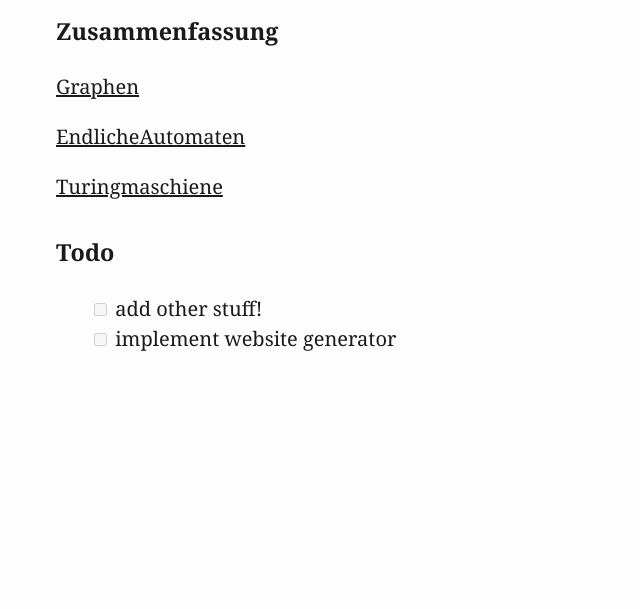
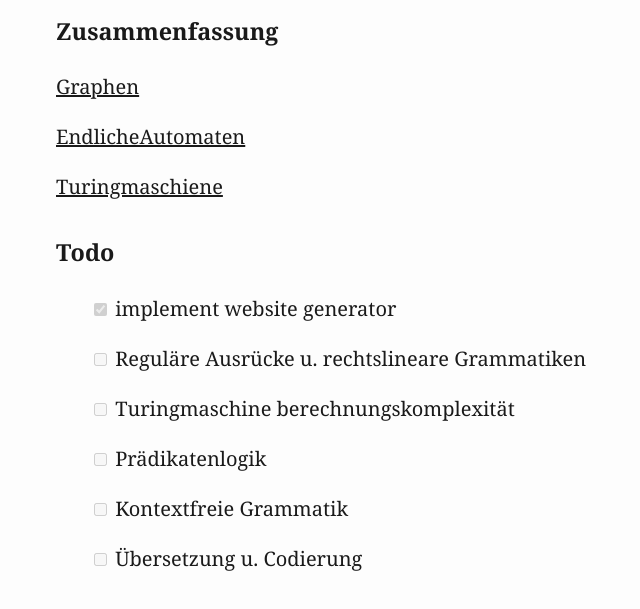
Before and after one commit to felix-vierthaler/Grundbegriffe-der-Informatik-wiki, a plain HTML site: page docs/index.html in a window 1280 px wide. Shown: the part 185-794 px from the top of the page, without its empty margins (224-864 px from the left). Drawn offline with Linux system fonts and the light colour scheme.

Commit message:
updated todo

```diff
--- a/docs/index.html
+++ b/docs/index.html
@@ -155,10 +155,18 @@
 <p><a href="Turingmaschiene.html">Turingmaschiene</a></p>
 <h3 id="todo">Todo</h3>
 <ul class="task-list">
-<li><input type="checkbox" disabled="" />
-add other stuff!</li>
-<li><input type="checkbox" disabled="" />
-implement website generator</li>
+<li><p><input type="checkbox" disabled="" checked="" />
+implement website generator</p></li>
+<li><p><input type="checkbox" disabled="" />
+Reguläre Ausrücke u. rechtslineare Grammatiken</p></li>
+<li><p><input type="checkbox" disabled="" />
+Turingmaschine berechnungskomplexität</p></li>
+<li><p><input type="checkbox" disabled="" />
+Prädikatenlogik</p></li>
+<li><p><input type="checkbox" disabled="" />
+Kontextfreie Grammatik</p></li>
+<li><p><input type="checkbox" disabled="" />
+Übersetzung u. Codierung</p></li>
 </ul>
 </body>
 </html>
```
Also changed, not shown: 5 other files.
